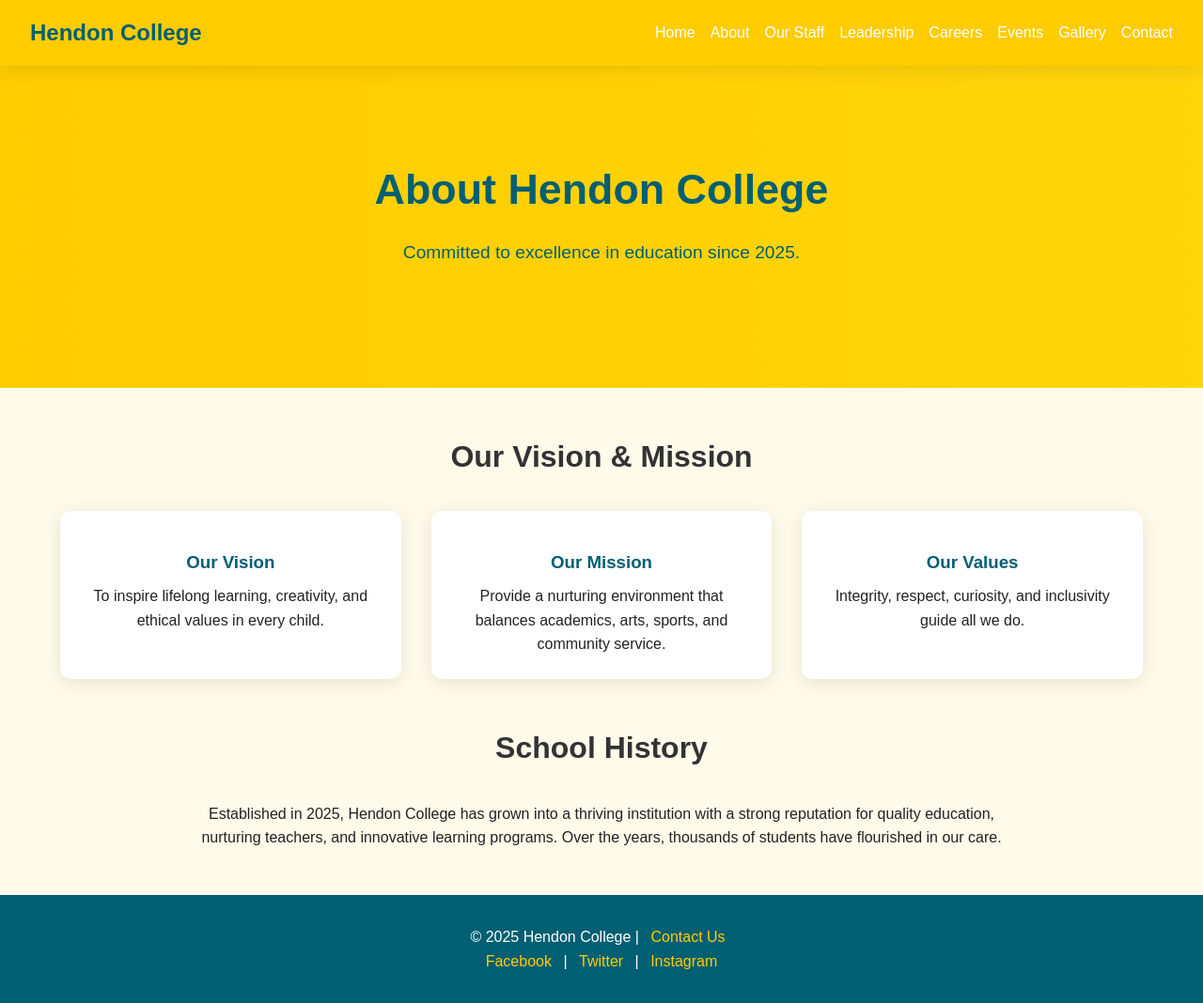
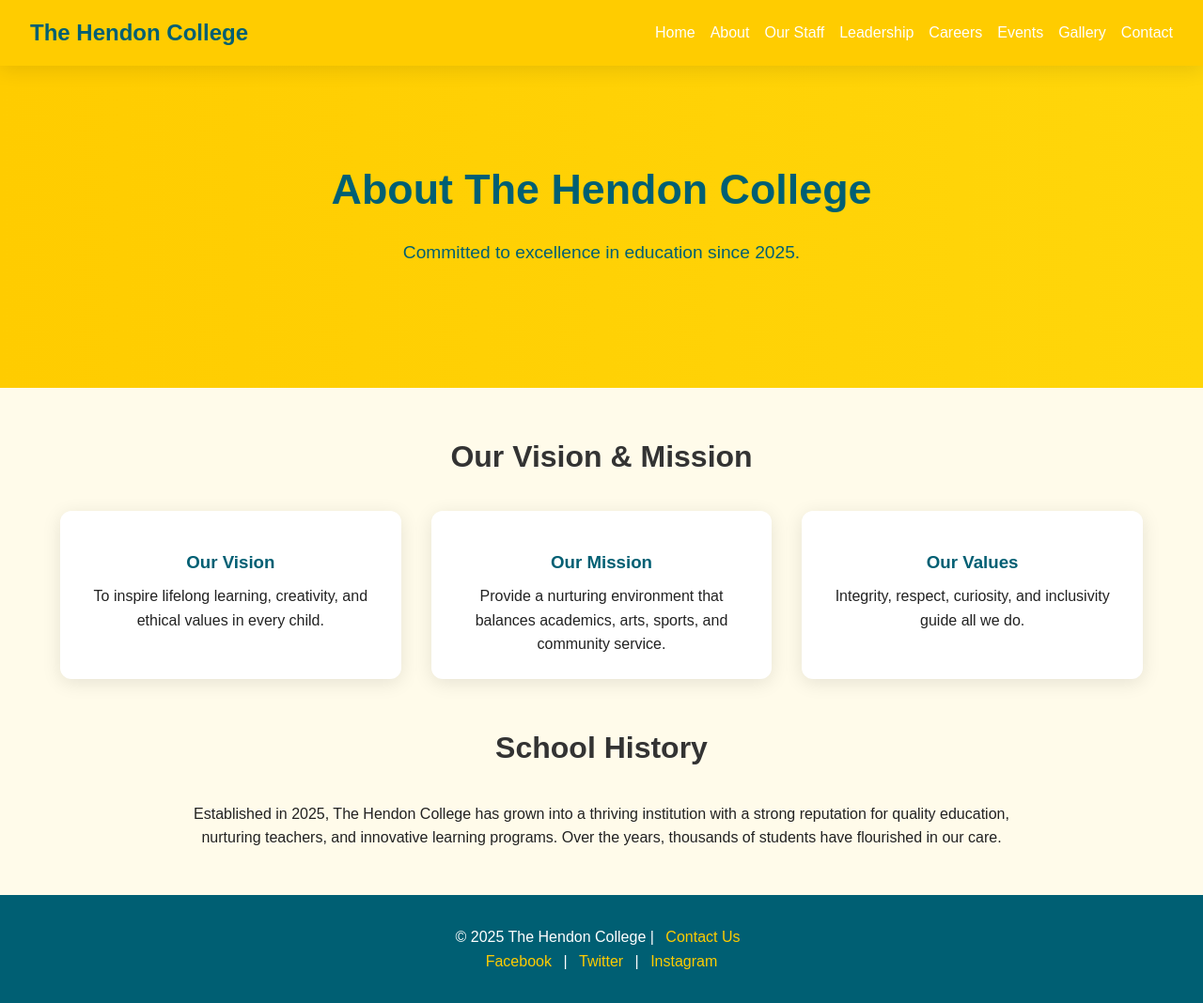
Before and after one commit to Bennydog138/HendonCollege, a plain HTML site: page about.html in a window 1280 px wide. Shown: the whole page at 94% size. Drawn offline with Linux system fonts and the light colour scheme; a script that the page names is missing.

Commit message:
Update about.html

```diff
--- a/about.html
+++ b/about.html
@@ -3,12 +3,12 @@
 <head>
   <meta charset="UTF-8">
   <meta name="viewport" content="width=device-width, initial-scale=1.0">
-  <title>About Hendon College</title>
+  <title>About TheHendon College</title>
   <link rel="stylesheet" href="styles.css">
 </head>
 <body>
   <nav class="navbar">
-    <div class="logo"><a href="index.html">Hendon College</a></div>
+    <div class="logo"><a href="index.html">The Hendon College</a></div>
     <div class="nav-links">
       <a href="index.html">Home</a>
       <a href="about.html">About</a>
@@ -23,7 +23,7 @@
 
   <section class="hero">
     <div class="hero-content">
-      <h1>About Hendon College</h1>
+      <h1>About The Hendon College</h1>
       <p>Committed to excellence in education since 2025.</p>
     </div>
   </section>
@@ -49,12 +49,12 @@
   <section>
     <h2 class="section-title">School History</h2>
     <p style="max-width: 900px; margin: 0 auto; text-align:center;">
-      Established in 2025, Hendon College has grown into a thriving institution with a strong reputation for quality education, nurturing teachers, and innovative learning programs. Over the years, thousands of students have flourished in our care.
+      Established in 2025, The Hendon College has grown into a thriving institution with a strong reputation for quality education, nurturing teachers, and innovative learning programs. Over the years, thousands of students have flourished in our care.
     </p>
   </section>
 
   <footer>
-    <p>&copy; 2025 Hendon College | <a href="contact.html">Contact Us</a></p>
+    <p>&copy; 2025 The Hendon College | <a href="contact.html">Contact Us</a></p>
     <p>
       <a href="#">Facebook</a> |
       <a href="#">Twitter</a> |
```
